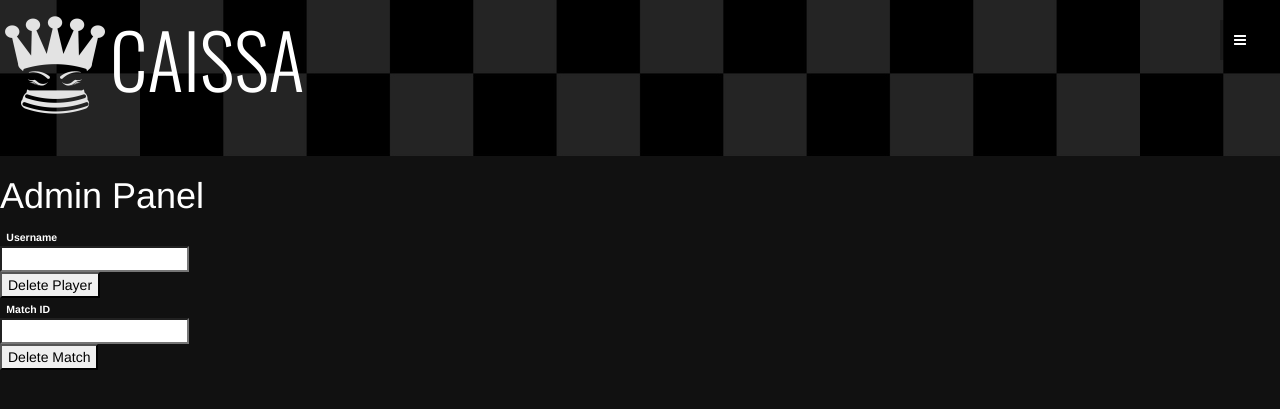
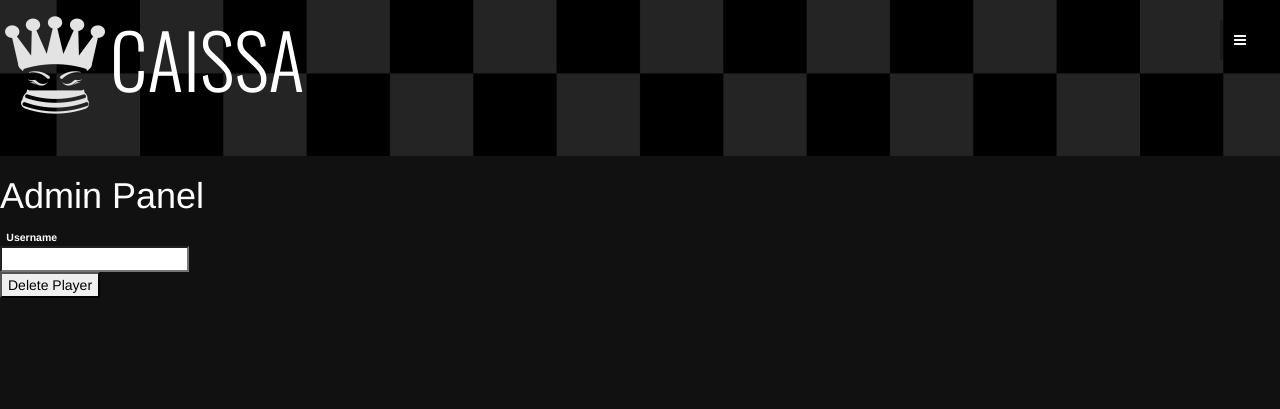
Before and after one commit to Nuklettin/CaissaDB, a Flask app: page /admin in a window 1280 px wide; the page is wider, and only the part inside the window is pictured. Shown: the top 409 px of that part. Run offline with Flask 2, Linux system fonts and the light colour scheme; some libraries are stand-ins or nearby versions.

Commit message:
deletion

```diff
--- a/templates/admin.html
+++ b/templates/admin.html
@@ -15,17 +15,6 @@
             </div>
         </div>
     </div>
-    <div class="field">
-        <label for="match_id" class="label">Match ID</label>
-        <div class="control">
-            <input type="number" name="match_id" class="input"/>
-        </div>
-         <div class="field is-grouped">
-            <div class="control">
-                <button class="button is-primary is-small">Delete Match</button>
-            </div>
-        </div>
-    </div>
     {% with messages = get_flashed_messages() %}
     {% if messages %}
     <ul class="flashes">
--- a/views.py
+++ b/views.py
@@ -38,12 +38,10 @@ def admin_page():
                 "admin.html"
             )
         username = request.form.data["username"]
-        match_id = request.form.data["match_id"]
         db = Database()
         if username is not None:
             db.delete_player(username)
-        if match_id is not None:
-            db.delete_match(match_id)
+
 
 def profile_page():
     return render_template("profile.html")
```
